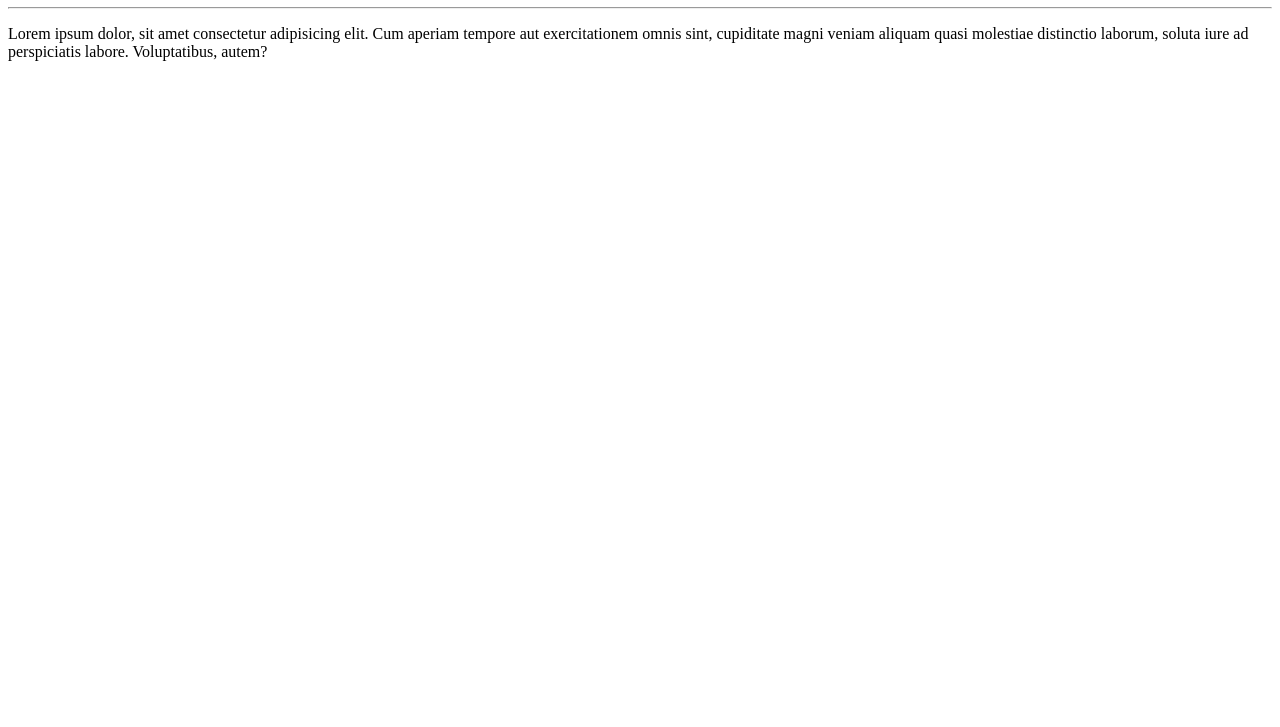
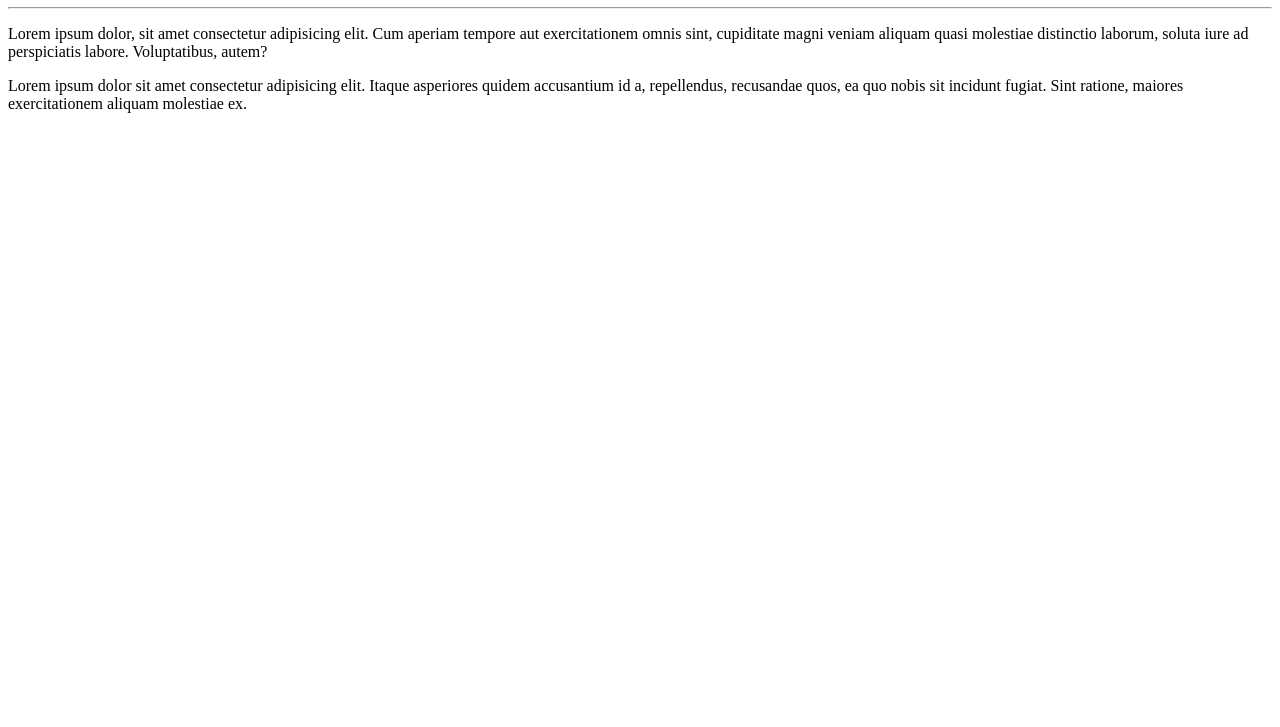
Before and after one commit to AdilsonSeverino/Ola-Mundo, a plain HTML site: page site-exemplo/index.html in a window 1280 px wide. Shown: the part 73-800 px from the top of the page. Drawn offline with Linux system fonts and the light colour scheme.

Commit message:
adicionei um parágrafo

```diff
--- a/site-exemplo/index.html
+++ b/site-exemplo/index.html
@@ -10,5 +10,6 @@
     <h1>Olá, Mundo!</h1>
     <hr>
     <p>Lorem ipsum dolor, sit amet consectetur adipisicing elit. Cum aperiam tempore aut exercitationem omnis sint, cupiditate magni veniam aliquam quasi molestiae distinctio laborum, soluta iure ad perspiciatis labore. Voluptatibus, autem?</p>
+    <p>Lorem ipsum dolor sit amet consectetur adipisicing elit. Itaque asperiores quidem accusantium id a, repellendus, recusandae quos, ea quo nobis sit incidunt fugiat. Sint ratione, maiores exercitationem aliquam molestiae ex.</p>
 </body>
 </html>
```
